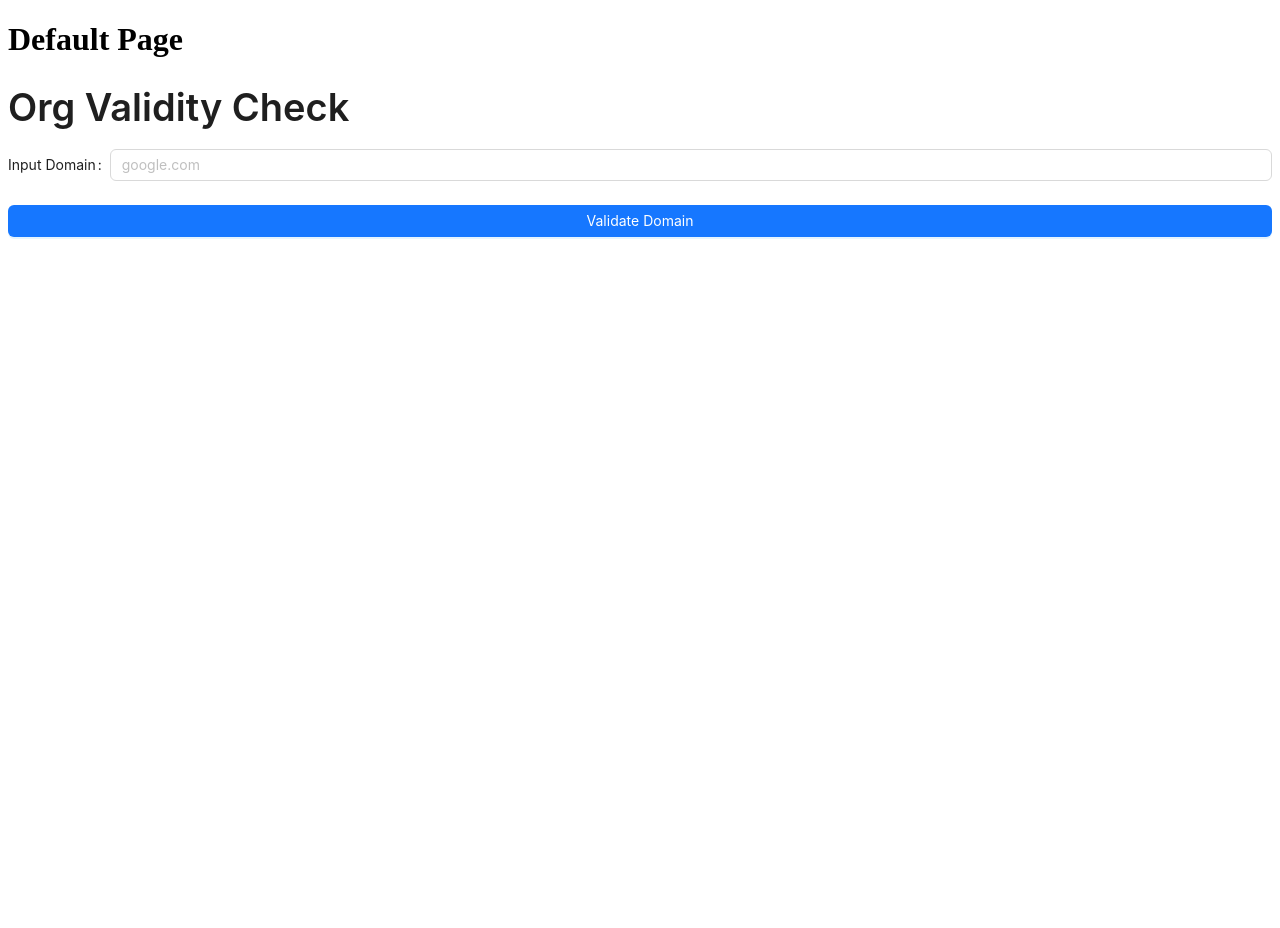
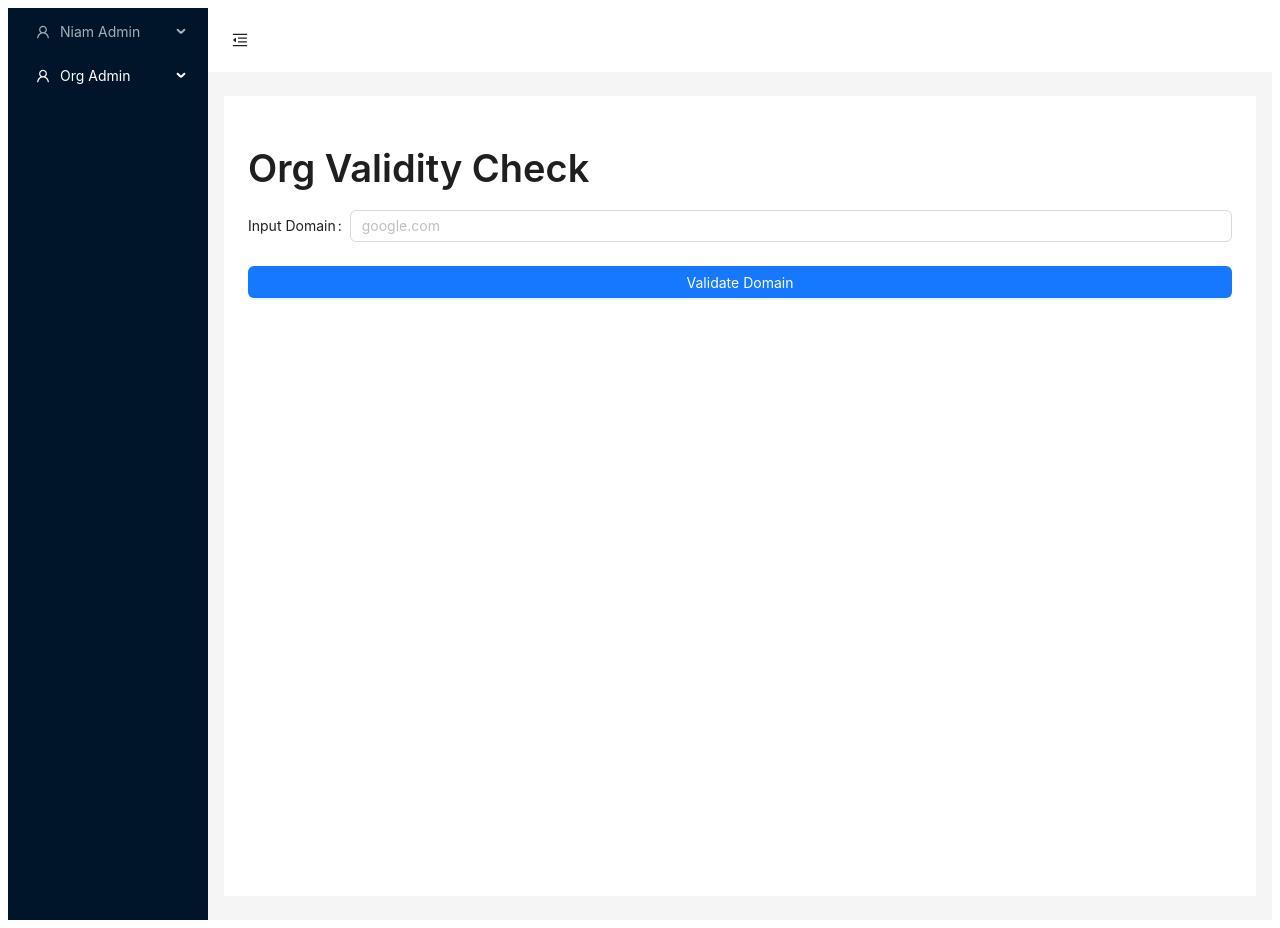
Before and after one commit to Alo-IT/niam-frontend, a Next.js app: page / in a window 1280 px wide. Before the commit the page ends 800 px from the top, so only its background shows below. Built offline with nearby package versions, Linux system fonts and the light colour scheme.

Commit message:
need to setup redux

```diff
--- a/package.json
+++ b/package.json
@@ -20,6 +20,7 @@
     "react": "18.2.0",
     "react-dom": "18.2.0",
     "react-icons": "^4.8.0",
+    "react-redux": "^8.0.5",
     "react-router-dom": "^6.11.1",
     "sharp": "^0.32.1"
   }
--- a/src/app/OrgAdminDash/Component.jsx
+++ b/src/app/OrgAdminDash/Component.jsx
@@ -80,7 +80,7 @@ export default function Component() {
         <Form.Item label="Organization userTyre">{orgs[0]?.userTyre}</Form.Item>
         <Form.Item label="Organization Admins">
           {orgs[0]?.org_admin?.map((admin) => (
-            <div key={admin.id}>{admin.name}</div>
+            <div key={admin.id}>{admin._id}</div>
           ))}
         </Form.Item>
       </Form>
--- a/src/app/layout.jsx
+++ b/src/app/layout.jsx
@@ -1,12 +1,62 @@
 "use client";
-// import "./globals.css";
 import { metadata } from "./global/constants/metadata";
-// import NavBar from "./components/NavBar";
-// import { AuthProvider } from "./global/contexts/AuthContext";
-import { NiamAuthProvider } from "./global/contexts/NiamContext";
-import { OrgAuthProvider } from "./global/contexts/OrgContext";
+import { useSelector } from "react-redux";
+import {
+  MenuFoldOutlined,
+  MenuUnfoldOutlined,
+  UploadOutlined,
+  UserOutlined,
+  VideoCameraOutlined,
+} from "@ant-design/icons";
+import { useRouter } from "next/navigation";
+import { useEffect, useState } from "react";
+import { Button, Layout, Menu, theme } from "antd";
+const { Header, Sider, Content } = Layout;
+const { SubMenu } = Menu;
 
 export default function RootLayout({ children }) {
+  const router = useRouter();
+  const [collapsed, setCollapsed] = useState(false);
+  const [selectedMenuItem, setSelectedMenuItem] = useState("4");
+
+  const {
+    token: { colorBgContainer },
+  } = theme.useToken();
+
+  const toggleSidebar = () => {
+    setCollapsed(!collapsed);
+  };
+
+  const handleMenuClick = ({ key }) => {
+    setSelectedMenuItem(key);
+  };
+
+  const getSelectedMenuItem = (path) => {
+    if (typeof path === "string" && path.startsWith("/NiamLogin")) {
+      return "1";
+    } else if (typeof path === "string" && path.startsWith("/OrgAddForm")) {
+      return "2";
+    } else if (typeof path === "string" && path.startsWith("/NiamAdminDash")) {
+      return "3";
+    } else if (typeof path === "string" && path.startsWith("/OrgLogin")) {
+      return "4";
+    } else if (typeof path === "string" && path.startsWith("/OrgAdminLogin")) {
+      return "5";
+    } else if (typeof path === "string" && path.startsWith("/OrgAdminDash")) {
+      return "6";
+    }
+
+    return "";
+  };
+
+  // useEffect(() => {
+  //   setSelectedMenuItem(getSelectedMenuItem(router.pathname));
+  // }, [router]);
+  // const currentRoute = useSelector((state) => state.router.route);
+
+  // useEffect(() => {
+  //   setSelectedMenuItem(getSelectedMenuItem(currentRoute.pathname));
+  // }, [currentRoute.pathname]);
   return (
     <>
       <html lang="en">
@@ -15,9 +65,89 @@ export default function RootLayout({ children }) {
           <meta name="description" content={metadata.description} />
         </head>
         <body>
-          {/* <NiamAuthProvider>{children}</NiamAuthProvider> */}
-          {/* <OrgAuthProvider>{children}</OrgAuthProvider> */}
-          {children}
+          <Layout>
+            <Sider trigger={null} collapsible collapsed={collapsed}>
+              <div className="demo-logo-vertical" />
+              <Menu
+                theme="dark"
+                mode="inline"
+                defaultSelectedKeys={[selectedMenuItem]}
+                onClick={handleMenuClick}
+              >
+                <SubMenu
+                  key="niam-admin"
+                  icon={<UserOutlined />}
+                  title="Niam Admin"
+                >
+                  <Menu.Item key="1" onClick={() => router.push("/NiamLogin")}>
+                    Niam Login
+                  </Menu.Item>
+                  <Menu.Item key="2" onClick={() => router.push("/OrgAddForm")}>
+                    Add Organization
+                  </Menu.Item>
+                  <Menu.Item
+                    key="3"
+                    onClick={() => router.push("/NiamAdminDash")}
+                  >
+                    Niam Dashboard
+                  </Menu.Item>
+                </SubMenu>
+                <SubMenu
+                  key="org-admin"
+                  icon={<UserOutlined />}
+                  title="Org Admin"
+                >
+                  <Menu.Item key="4" onClick={() => router.push("/OrgLogin")}>
+                    Org Validation
+                  </Menu.Item>
+                  <Menu.Item
+                    key="5"
+                    onClick={() => router.push("/OrgAdminLogin")}
+                  >
+                    Org Admin Login
+                  </Menu.Item>
+                  <Menu.Item
+                    key="6"
+                    onClick={() => router.push("/OrgAdminDash")}
+                  >
+                    Org Admin Dashboard
+                  </Menu.Item>
+                </SubMenu>
+              </Menu>
+            </Sider>
+
+            <Layout>
+              <Header
+                style={{
+                  padding: 0,
+                  background: colorBgContainer,
+                }}
+              >
+                <Button
+                  type="text"
+                  icon={
+                    collapsed ? <MenuUnfoldOutlined /> : <MenuFoldOutlined />
+                  }
+                  onClick={() => setCollapsed(!collapsed)}
+                  style={{
+                    fontSize: "16px",
+                    width: 64,
+                    height: 64,
+                  }}
+                />
+              </Header>
+              <Content
+                style={{
+                  margin: "24px 16px",
+                  padding: 24,
+                  minHeight: 800,
+                  background: colorBgContainer,
+                }}
+              >
+                {children}
+              </Content>
+            </Layout>
+          </Layout>
         </body>
       </html>
     </>
--- a/src/app/page.jsx
+++ b/src/app/page.jsx
@@ -4,7 +4,6 @@ import OrgLogin from "./OrgLogin/page";
 export default function page() {
   return (
     <div>
-      <h1>Default Page</h1>
       <OrgLogin />
     </div>
   );
```
Also changed, not shown: 1 other file (tests, documents, lock files or other folders).
